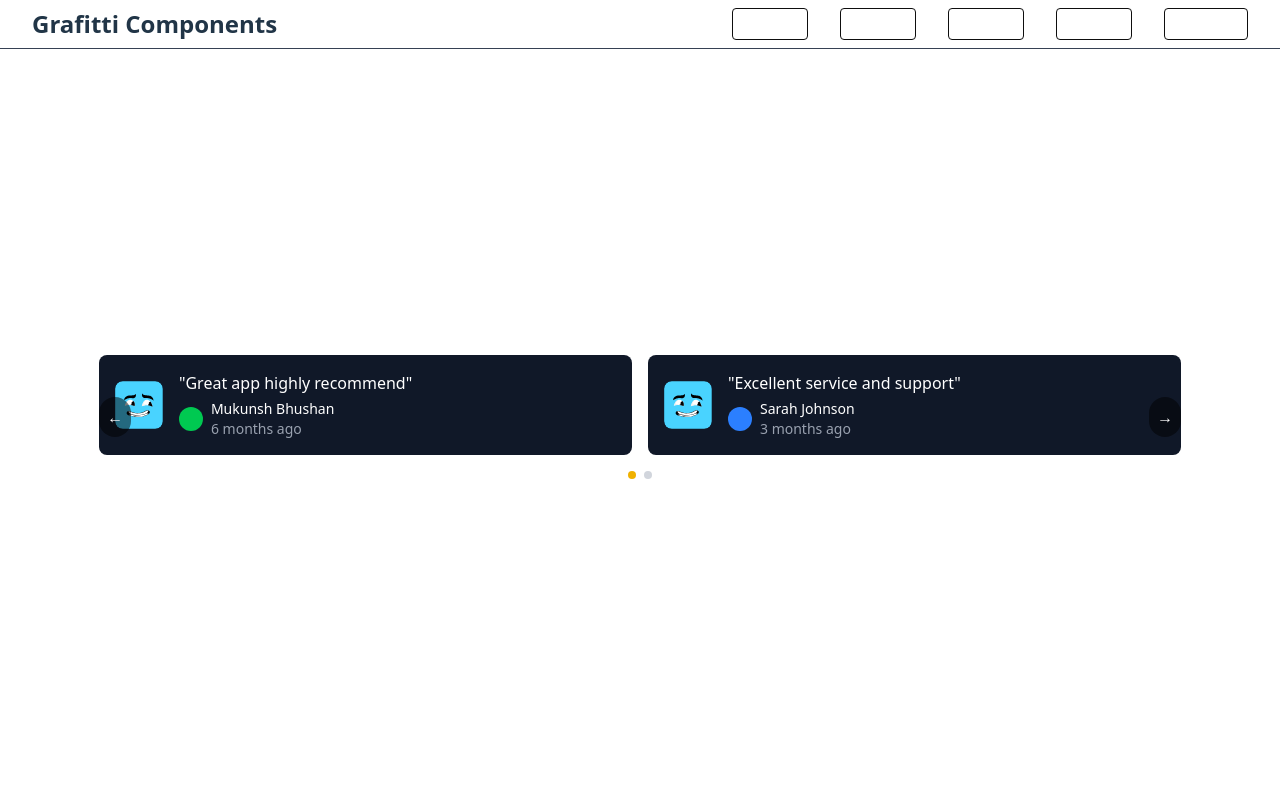
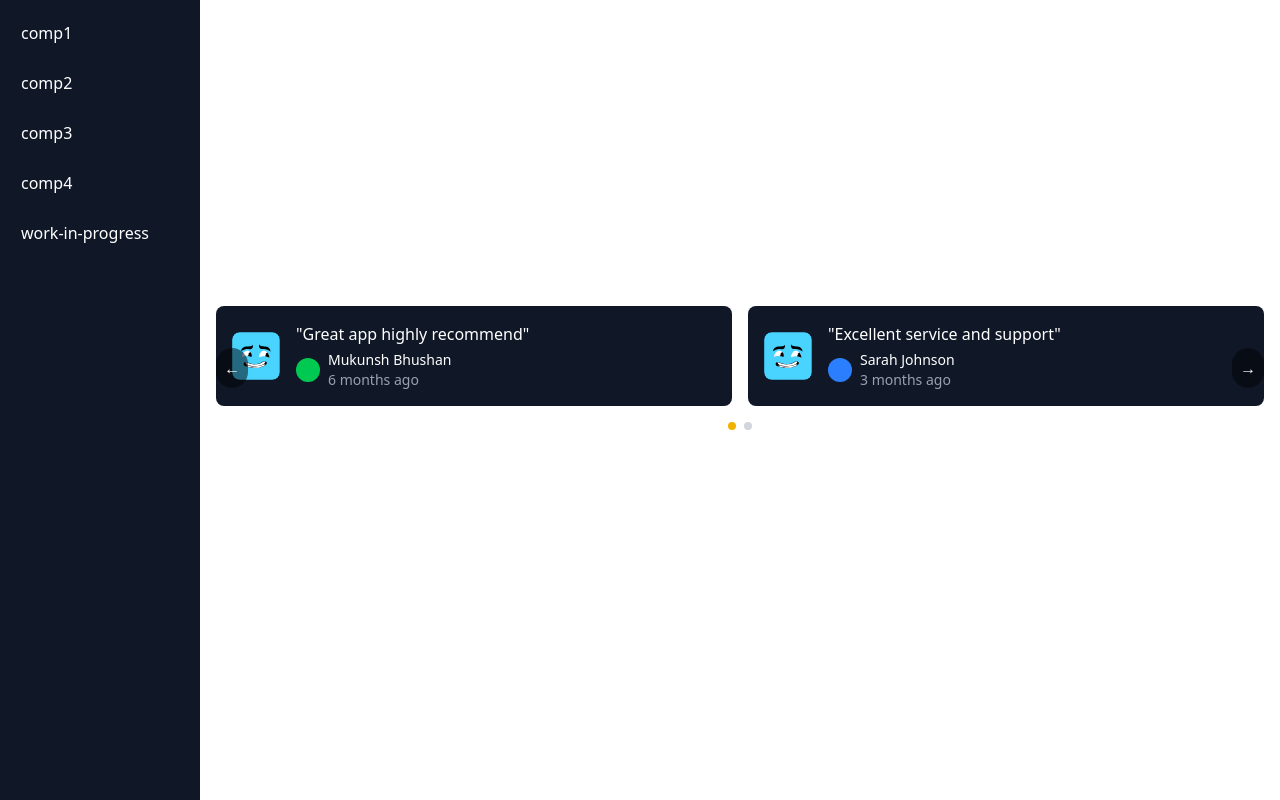
Before and after one commit to JagadeeswarJ/UI-Components, a React (Vite) app: page /comp1 in a window 1280 px wide. Built offline with nearby package versions, Linux system fonts and the light colour scheme.

Commit message:
- use sidebar - update readme

```diff
--- a/src/App.tsx
+++ b/src/App.tsx
@@ -1,5 +1,5 @@
 import { BrowserRouter as Router, Routes, Route, Navigate } from "react-router-dom";
-import Navbar from "./components/Navbar";
+import Sidebar from "./components/Sidebar";
 import Comp1 from "./pages/Comp1";
 import Comp2 from "./pages/Comp2";
 import Comp3 from "./pages/Comp3";
@@ -10,8 +10,8 @@ function App() {
 
   return (
     <Router>
-      <div className="min-h-screen flex flex-col">
-        <Navbar />
+      <div className="flex h-screen">
+        <Sidebar />
         <main className="flex-1 p-2 max-w-7xl mx-auto w-full">
           <Routes>
             <Route path="/" element={<Navigate to="/comp1" replace />} />
--- a/src/components/Navbar.tsx
+++ b/src/components/Sidebar.tsx
@@ -1,16 +1,56 @@
-import { Link } from 'react-router-dom'
+import { useState } from 'react'
+import { Link, useNavigate } from 'react-router-dom'
 
-export default function Navbar() {
+interface MenuItems {
+  name: string,
+  link: string
+}
+export default function Sidebar() {
+  const [open, setOpen] = useState(true)
+  const navigate = useNavigate();
+  const menuItems: MenuItems[] = [
+    {
+      name: "comp1",
+      link: "/comp1"
+    },
+    {
+      name: "comp2",
+      link: "/comp2"
+    },
+    {
+      name: "comp3",
+      link: "/comp3"
+    },
+    {
+      name: "comp4",
+      link: "/comp4"
+    },
+    {
+      name: "work-in-progress",
+      link: "/progress"
+    },
+
+  ]
   return (
-    <nav className="flex justify-between items-center px-8 py-2 bg-dark-800 border-b border-gray-700">
-      <div className="nav-brand">
-        <Link
-          to="/comp1"
-          className="text-2xl font-bold text-primary-500 hover:text-primary-600 transition-colors duration-300 no-underline"
-        >
-          Grafitti Components
-        </Link>
-      </div>
+    <div className={`h-screen bg-gray-900 p-3 flex flex-col transition-all duration-300 ${open ? "w-50" : "w-30"}`}>
+      <ul className="flex flex-col list-none gap-2">
+        {
+          menuItems.map((menuItem, index) => {
+            return <li className='text-white no-underline  rounded transition-all duration-300 py-2 pl-2 border border-gray-900 hover:border-white w-full cursor-pointer' onClick={() => navigate(menuItem.link)}>
+              {menuItem.name}
+              {/* <Link to={menuItem.link} className='text-white no-underline  rounded transition-all duration-300 border border-gray-900 hover:border-white w-full'>
+              </Link> */}
+            </li>
+          })
+        }
+
+      </ul>
+    </div>
+  )
+}
+
+/*
+
       <ul className="flex list-none gap-8 m-0 p-0">
         <li>
           <Link
@@ -55,6 +95,4 @@ export default function Navbar() {
           </Link>
         </li>
       </ul>
-    </nav>
-  )
-}
+*/
```
Also changed, not shown: 1 other file (tests, documents, lock files or other folders).
